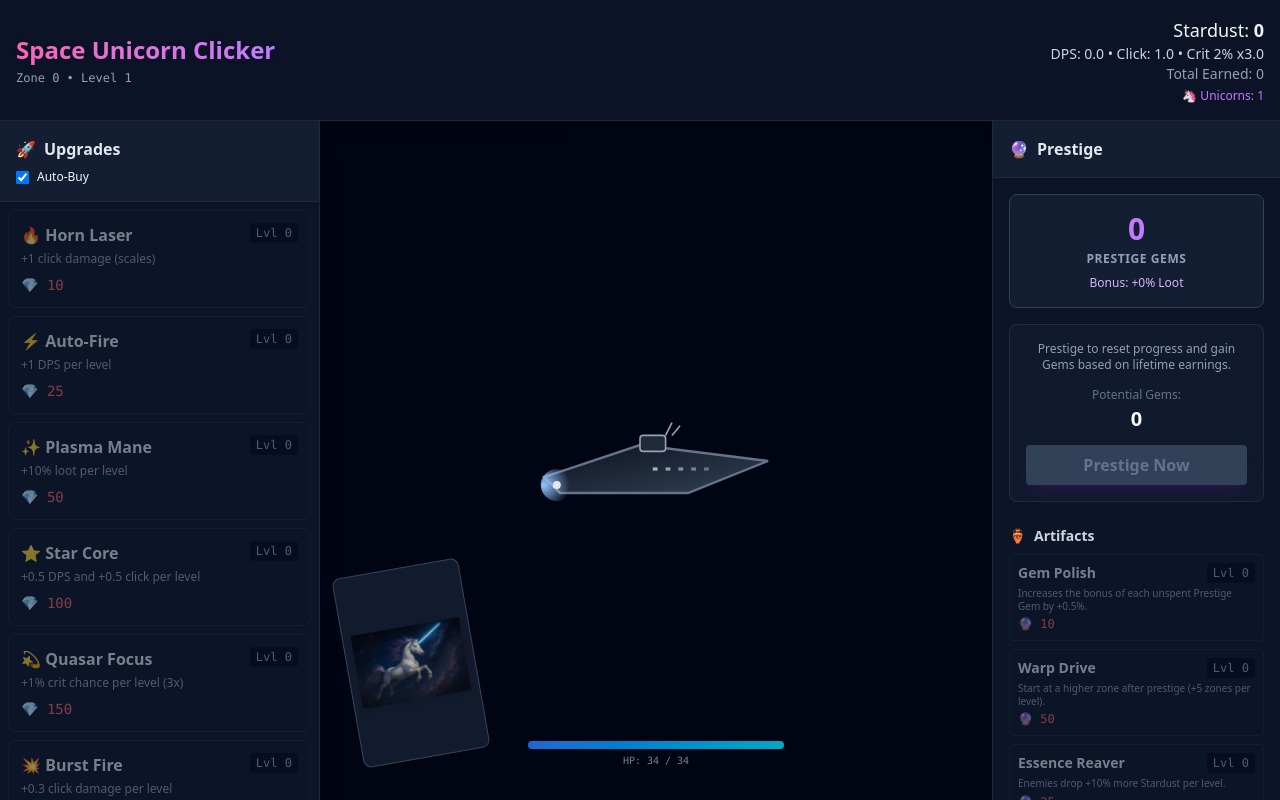
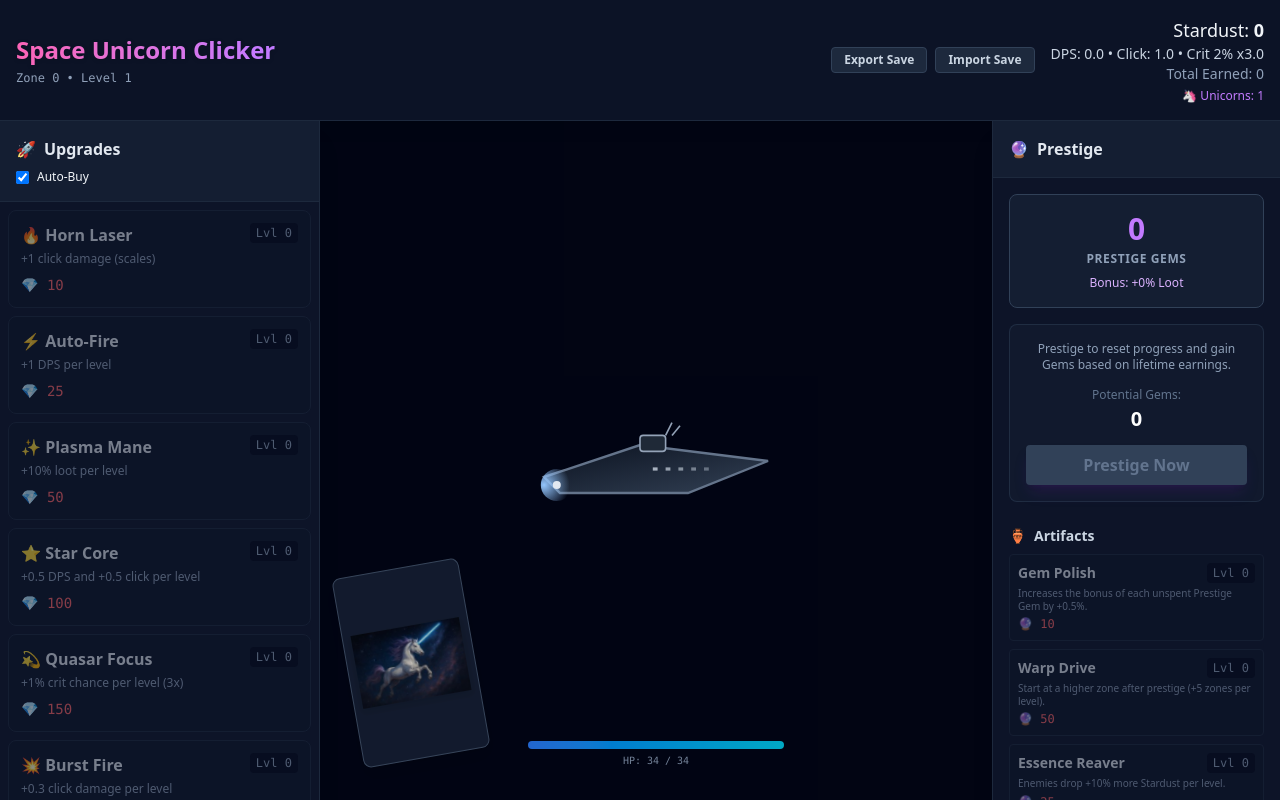
Before and after one commit to deadronos/space-unicorn-clicker, a React (Vite) app: page / in a window 1280 px wide. Built offline with nearby package versions, Linux system fonts and the light colour scheme.

Commit message:
feat: Implement core game UI layout with a header bar, including save and load functionality.

```diff
--- a/src/App.tsx
+++ b/src/App.tsx
@@ -61,7 +61,7 @@ export default function App() {
       <AchievementToasts notifications={achievementNotifs} />
 
       <div className="relative z-10 flex flex-col h-full">
-        <HeaderBar derived={derived} />
+        <HeaderBar game={game} derived={derived} onImport={setGame} />
         <div className="flex-1 flex flex-wrap lg:flex-nowrap overflow-y-auto lg:overflow-hidden">
           <UpgradePanel game={game} onToggleAutoBuy={handleToggleAutoBuy} onPurchase={handleUpgradePurchase} />
           <GameView
--- a/src/components/HeaderBar.tsx
+++ b/src/components/HeaderBar.tsx
@@ -1,12 +1,54 @@
-import React from "react";
+import React, { useRef, useCallback } from "react";
 import type { GameSnapshot } from "../types";
 import { fmt } from "../utils";
 
 interface HeaderBarProps {
+  game: GameSnapshot;
   derived: GameSnapshot;
+  onImport: (state: GameSnapshot) => void;
 }
 
-export function HeaderBar({ derived }: HeaderBarProps) {
+export function HeaderBar({ game, derived, onImport }: HeaderBarProps) {
+  const fileInputRef = useRef<HTMLInputElement>(null);
+
+  const handleExport = useCallback(() => {
+    const dataStr = "data:text/json;charset=utf-8," + encodeURIComponent(JSON.stringify(game));
+    const downloadAnchorNode = document.createElement('a');
+    downloadAnchorNode.setAttribute("href", dataStr);
+    downloadAnchorNode.setAttribute("download", "space_unicorn_save.json");
+    document.body.appendChild(downloadAnchorNode); // required for firefox
+    downloadAnchorNode.click();
+    downloadAnchorNode.remove();
+  }, [game]);
+
+  const handleImportClick = useCallback(() => {
+    fileInputRef.current?.click();
+  }, []);
+
+  const handleFileChange = useCallback((event: React.ChangeEvent<HTMLInputElement>) => {
+    const file = event.target.files?.[0];
+    if (!file) return;
+
+    const reader = new FileReader();
+    reader.onload = (e) => {
+      try {
+        const json = JSON.parse(e.target?.result as string);
+        // Basic validation
+        if (json && typeof json.stardust === 'number' && json.ship) {
+          onImport(json);
+        } else {
+          alert("Invalid save file format");
+        }
+      } catch (error) {
+        console.error("Failed to parse save file", error);
+        alert("Failed to parse save file");
+      }
+    };
+    reader.readAsText(file);
+    // Reset input so same file can be selected again
+    event.target.value = '';
+  }, [onImport]);
+
   return (
     <header className="p-4 flex justify-between items-center bg-slate-900/80 backdrop-blur-md border-b border-slate-800 shadow-lg">
       <div>
@@ -17,6 +59,30 @@ export function HeaderBar({ derived }: HeaderBarProps) {
           Zone {derived.zone} • Level {derived.ship.level}
         </div>
       </div>
+
+      <div className="flex items-center gap-4">
+        <div className="flex gap-2">
+          <button
+            onClick={handleExport}
+            className="px-3 py-1 text-xs font-bold bg-slate-800 hover:bg-slate-700 text-slate-300 rounded border border-slate-700 transition-colors"
+          >
+            Export Save
+          </button>
+          <button
+            onClick={handleImportClick}
+            className="px-3 py-1 text-xs font-bold bg-slate-800 hover:bg-slate-700 text-slate-300 rounded border border-slate-700 transition-colors"
+          >
+            Import Save
+          </button>
+          <input
+            type="file"
+            ref={fileInputRef}
+            onChange={handleFileChange}
+            className="hidden"
+            accept=".json"
+          />
+        </div>
+
         <div className="text-right">
           <div className="text-lg">
             Stardust: <span className="font-bold">{fmt(derived.stardust)}</span>
@@ -29,6 +95,7 @@ export function HeaderBar({ derived }: HeaderBarProps) {
             🦄 Unicorns: {derived.unicornCount} {derived.comboCount > 1 ? `• Combo: ${derived.comboCount}x` : ""}
           </div>
         </div>
+      </div>
     </header>
   );
 }
```
Lines whose indentation alone changed are shown as unchanged.
